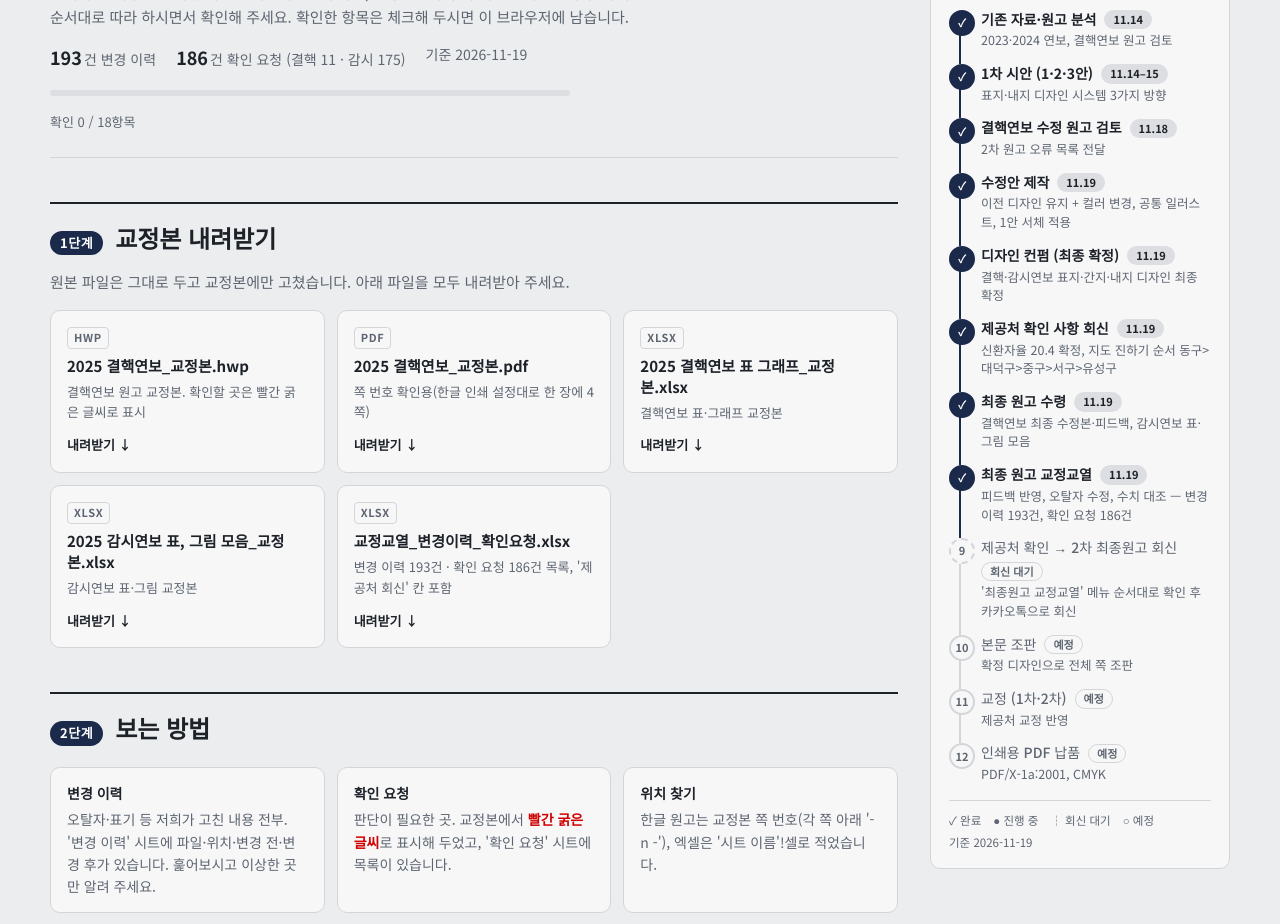
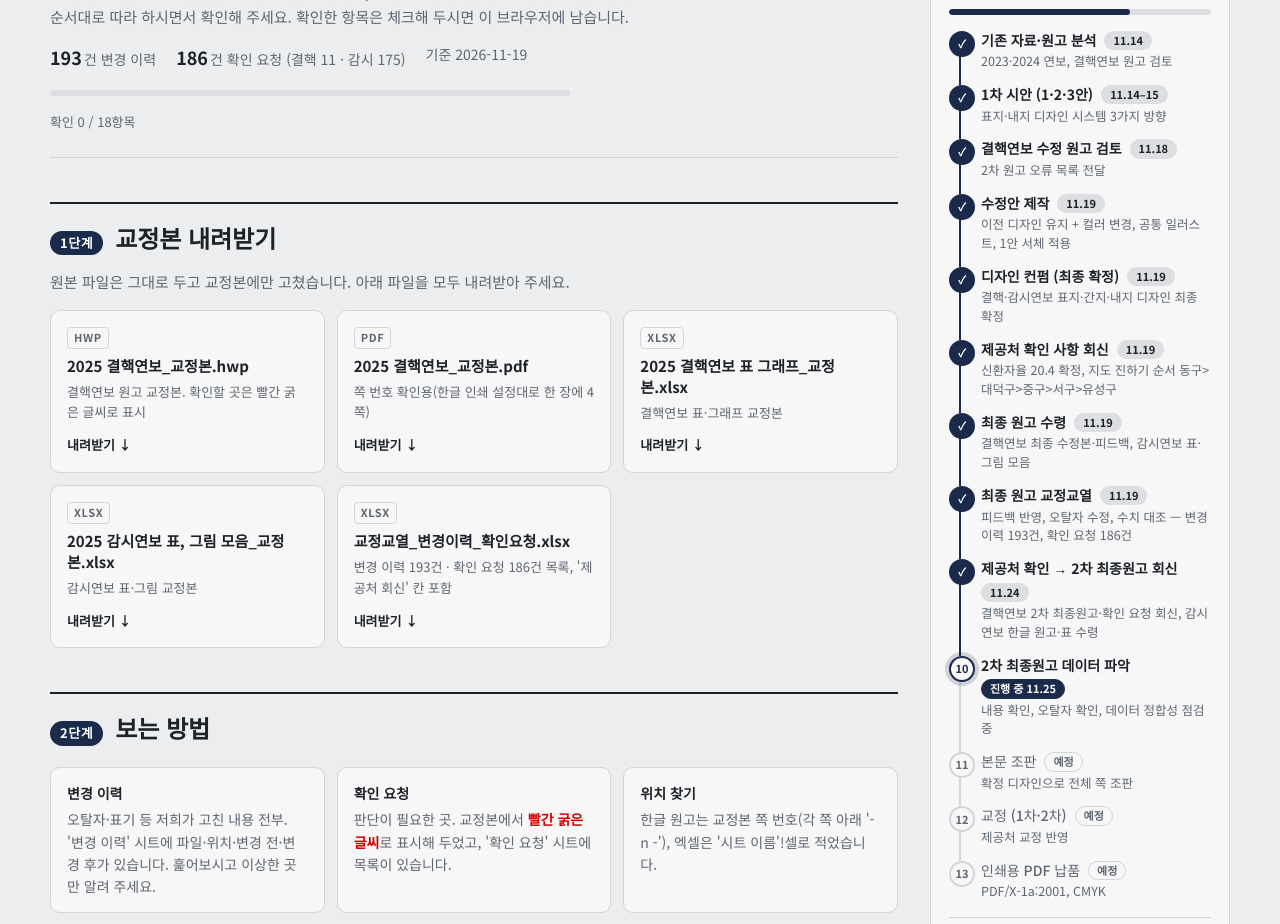
Before and after one commit to SomySam/print_sample_202611, a plain HTML site: page index.html in a window 1280 px wide. Shown: the part 193-1117 px from the top of the page. Drawn offline with Linux system fonts and the light colour scheme.

Commit message:
진행 상황: 11.24 2차 최종원고 회신 완료, 11.25 데이터 파악 중

```diff
--- a/index.html
+++ b/index.html
@@ -329,7 +329,7 @@ function setTabs(k) {
 
 // 전체 진행 상황 — 단계가 바뀌면 이 목록의 state만 고친다. done 완료 · now 진행 중 · wait 회신 대기 · todo 예정
 const PROGRESS = {
-  updated: "2026-11-19",
+  updated: "2026-11-25",
   steps: [
     { state: "done", title: "기존 자료·원고 분석", date: "11.14", note: "2023·2024 연보, 결핵연보 원고 검토" },
     { state: "done", title: "1차 시안 (1·2·3안)", date: "11.14–15", note: "표지·내지 디자인 시스템 3가지 방향" },
@@ -339,7 +339,8 @@ const PROGRESS = {
     { state: "done", title: "제공처 확인 사항 회신", date: "11.19", note: "신환자율 20.4 확정, 지도 진하기 순서 동구>대덕구>중구>서구>유성구" },
     { state: "done", title: "최종 원고 수령", date: "11.19", note: "결핵연보 최종 수정본·피드백, 감시연보 표·그림 모음" },
     { state: "done", title: "최종 원고 교정교열", date: "11.19", note: "피드백 반영, 오탈자 수정, 수치 대조 — 변경 이력 193건, 확인 요청 186건" },
-    { state: "wait", title: "제공처 확인 → 2차 최종원고 회신", date: "", note: "'최종원고 교정교열' 메뉴 순서대로 확인 후 카카오톡으로 회신" },
+    { state: "done", title: "제공처 확인 → 2차 최종원고 회신", date: "11.24", note: "결핵연보 2차 최종원고·확인 요청 회신, 감시연보 한글 원고·표 수령" },
+    { state: "now", title: "2차 최종원고 데이터 파악", date: "11.25", note: "내용 확인, 오탈자 확인, 데이터 정합성 점검 중" },
     { state: "todo", title: "본문 조판", date: "예정", note: "확정 디자인으로 전체 쪽 조판" },
     { state: "todo", title: "교정 (1차·2차)", date: "예정", note: "제공처 교정 반영" },
     { state: "todo", title: "인쇄용 PDF 납품", date: "예정", note: "PDF/X-1a:2001, CMYK" }
@@ -353,7 +354,7 @@ function progressPanel() {
   const items = s.map((x, i) => `
       <li class="step ${x.state}"${x.state === "now" ? ' aria-current="step"' : ""}>
         <span class="dot" aria-hidden="true">${x.state === "done" ? "✓" : i + 1}</span>
-        <div><h3>${esc(x.title)}<span class="state">${x.state === "done" ? `<span class="mono">${esc(x.date)}</span>` : STATE_KO[x.state]}</span></h3>
+        <div><h3>${esc(x.title)}<span class="state">${x.state === "done" ? `<span class="mono">${esc(x.date)}</span>` : STATE_KO[x.state] + (x.state === "now" && x.date ? ` <span class="mono">${esc(x.date)}</span>` : "")}</span></h3>
         <p>${esc(x.note)}</p></div>
       </li>`).join("");
   return `
```
